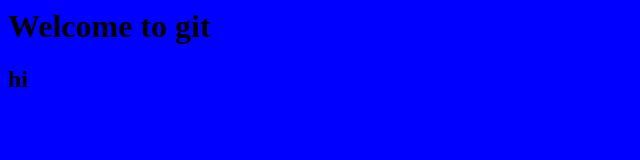
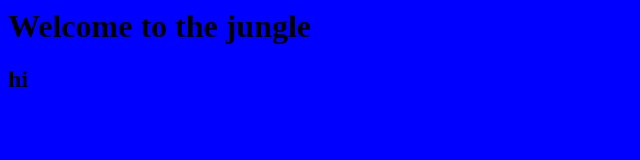
Before and after one commit to tiagoenes/hello, a plain HTML site: page index.html in a window 1280 px wide. Shown: the whole page, without its empty margins (0-640 px from the left). Drawn offline with Linux system fonts and the light colour scheme.

Commit message:
Update index.html

```diff
--- a/index.html
+++ b/index.html
@@ -5,7 +5,7 @@
 		<title>Document</title>
 	</head>
 	<body style="background-color: blue;">
-		<h1>Welcome to git</h1>
+		<h1>Welcome to the jungle</h1>
 		<h2>hi</h2>
 	</body>
 </html>
```
